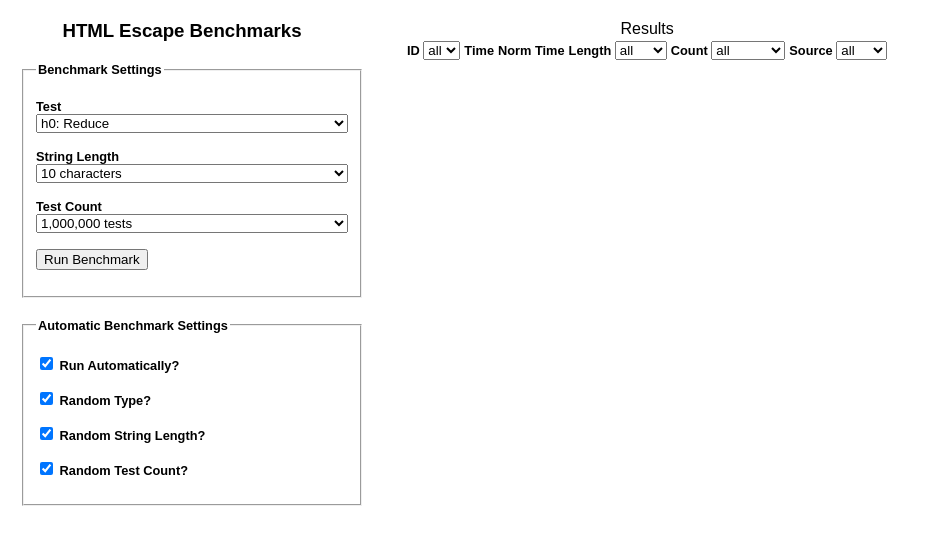
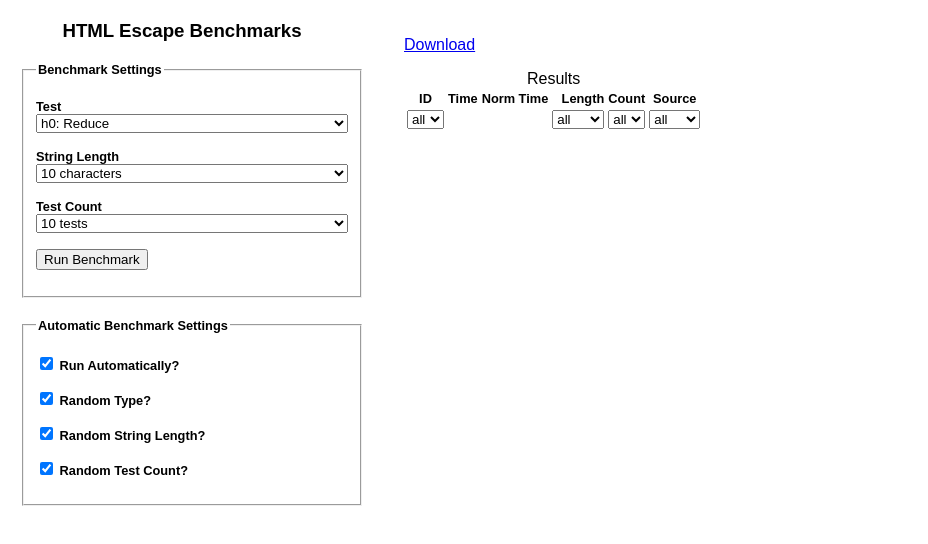
Before and after one commit to pablotron/fastest-js-html-escape, a plain HTML site: page index.html in a window 1280 px wide. Shown: the whole page, without its empty margins (0-928 px from the left). Drawn offline with Linux system fonts and the light colour scheme.

Commit message:
better bench, download, more cleanups

```diff
--- a/common.js
+++ b/common.js
@@ -1,7 +1,14 @@
 const FNS = (() => {
   "use strict";
 
-  // query selector all
+  // pick random element of array
+  const pick = (ary) => ary[Math.floor(Math.random() * ary.length)];
+
+  // get last element of array
+  const last = (ary) => ary[ary.length - 1];
+
+  // query selector and query selector all
+  const qs = (s) => document.querySelector(s);
   const qsa = (s) => Array.from(document.querySelectorAll(s));
 
   // html escape (text-based, old)
@@ -181,40 +188,44 @@ const FNS = (() => {
     `,
   }];
 
-  const LENGTHS = [{
+  const LENS = [{
     id: '10',
     name: '10 characters',
-    text: '10 character strings.'
+    text: 'Strings of length 10.'
   }, {
     id: '100',
     name: '100 characters',
-    text: '100 character strings.'
+    text: 'Strings of length 100.'
   }, {
     id: '1000',
     name: '1000 characters',
-    text: '1000 character strings.'
+    text: 'Strings of length 1000.'
+  }, {
+    id: '2000',
+    name: '2000 characters',
+    text: 'Strings of length 2000.'
   }];
 
   const NUMS = [{
-    id: '1000000',
-    name: '1,000,000 tests',
-    text: '1,000,000 tests.'
+    id: '10',
+    name: '10 tests',
+    text: 'Run 10 tests.'
   }, {
-    id: '2000000',
-    name: '2,000,000 tests',
-    text: '2,000,000 tests.'
+    id: '20',
+    name: '10 tests',
+    text: 'Run 10 tests.'
   }, {
-    id: '3000000',
-    name: '3,000,000 tests',
-    text: '3,000,000 tests.'
+    id: '30',
+    name: '30 tests',
+    text: 'Run 30 tests.'
   }, {
-    id: '4000000',
-    name: '4,000,000 tests',
-    text: '4,000,000 tests.'
+    id: '40',
+    name: '40 tests',
+    text: 'Run 40 tests.'
   }, {
-    id: '5000000',
-    name: '5,000,000 tests',
-    text: '5,000,000 tests.'
+    id: '50',
+    name: '50 tests',
+    text: 'Run 50 tests.'
   }];
 
   const FROMS = [{
@@ -231,20 +242,42 @@ const FNS = (() => {
     text: 'user',
   }];
 
+  // calculate normalization coefficient numerator
+  const norm_coef_num = parseFloat(last(NUMS).id) * parseFloat(last(LENS).id);
+
+  // calculate normalized duration label
+  const norm_label = (() => {
+    const num = parseInt(last(NUMS).id, 10);
+    const len = parseInt(last(LENS).id, 10);
+
+    return `
+      Normalized mean duration (~μs/test for ${num} strings of length ${len}).
+    `.trim();
+  })();
+
   return Object.freeze({
     tests: TESTS,
-    lens: LENGTHS,
+    lens: LENS,
     nums: NUMS,
     froms: FROMS,
+
+    pick: pick,
+    last: last,
+    params: params,
+    qs: qs,
     qsa: qsa,
+
     h0: h0,
     h1: h1,
     h2: h2,
     h3: h3,
     h4: h4,
     h5: h5,
-    h6: h5,
+    h6: h6,
     // hd: hd,
-    params: params,
+    h: h6,
+
+    norm_coef_num: norm_coef_num,
+    norm_label: norm_label,
   });
 })();
--- a/index.html
+++ b/index.html
@@ -174,17 +174,60 @@
     </article><!-- left -->
 
     <article class='right'>
+      <p>
+        <a
+          href='#'
+          id='download'
+          title='Download results as CSV.'
+          aria-label='Download results as CSV.'
+        >Download</a>
+      </p>
+
       <table id='bench-results'>
         <caption>Results</caption>
 
         <thead>
-          <tr>
+          <tr class='names'>
             <th
               title='Test ID.'
               aria-label='Test ID.'
+            >ID</th>
+
+            <th
+              class='right'
+              title='Mean duration (μs).'
+              aria-label='Mean duration (μs).'
             >
-              ID
+              Time
+            </th>
 
+            <th
+              id='norm-header'
+              class='right'
+              title='...'
+              aria-label='...'
+            >Norm Time</th>
+
+            <th
+              class='right'
+              title='Test string size (bytes).'
+              aria-label='Test string size (bytes).'
+            >Length</th>
+
+            <th
+              class='right'
+              title='Number of tests.'
+              aria-label='Number of tests.'
+            >Count</th>
+
+            <th
+              title='Test source (auto, seed, or user).'
+              aria-label='Test source (auto, seed, or user).'
+            >Source</th>
+          </tr>
+
+          <tr class='filters'>
+            <th>
               <select
                 class='result-filter'
                 title='Select test filter.'
@@ -193,29 +236,11 @@
               ></select>
             </th>
 
-            <th
-              class='right'
-              title='Mean test duration (ms).'
-              aria-label='Mean test duration (ms).'
-            >
-              Time
+            <th colspan='2'>
+              &nbsp;
             </th>
 
-            <th
-              class='right'
-              title='Normalized mean test duration (ms/1k chars).'
-              aria-label='Normalized mean test duration (ms/1k chars).'
-            >
-              Norm Time
-            </th>
-
-            <th
-              class='right'
-              title='Test string size (bytes).'
-              aria-label='Test string size (bytes).'
-            >
-              Length
-
+            <th>
               <select
                 class='result-filter'
                 title='Select string length filter.'
@@ -224,13 +249,7 @@
               ></select>
             </th>
 
-            <th
-              class='right'
-              title='Number of tests.'
-              aria-label='Number of tests.'
-            >
-              Count
-
+            <th>
               <select
                 class='result-filter'
                 title='Select test count filter.'
@@ -239,12 +258,7 @@
               ></select>
             </th>
 
-            <th
-              title='Test source (auto, seed, or user).'
-              aria-label='Test source (auto, seed, or user).'
-            >
-              Source
-
+            <th>
               <select
                 class='result-filter'
                 title='Select test source filter.'
--- a/script.js
+++ b/script.js
@@ -1,20 +1,14 @@
 (() => {
   "use strict";
 
-  // html escape
-  const qsa = FNS.qsa;
-  const h = FNS.h1;
+  // get shared functions
+  const {qs, qsa, h, pick, last} = FNS;
 
   // convert string to upper case
   const uc = (s) => s.toUpperCase();
 
-  // trim string, compact whitespace
-  const pack = (s) => s.trim().replace(/\s+/, ' ');
-
-  const round = (v, p = 3) => Math.round(v * (10.0 ** p)) / (10.0 ** p);
-
   // templates
-  const T = {
+  const T = Object.freeze({
     hi: (s) => `
       hello ${h(uc(s))}!
     `,
@@ -49,15 +43,15 @@
 
         <td
           class='right'
-          title='Mean test duration (ms).'
-          aria-label='Normalized mean test duration (ms).'
-        >${h('' + round(mean))}</td>
+          title='Mean duration (μs).'
+          aria-label='Mean duration (μs).'
+        >${h(mean.toFixed(3))}</td>
 
         <td
           class='right'
-          title='Normalized mean test duration (ms/1k chars).'
-          aria-label='Normalized mean test duration (ms/1k chars).'
-        >${h('' + round(norm_mean))}</td>
+          title='${h(FNS.norm_label)}'
+          aria-label='${h(FNS.norm_label)}'
+        >${h(norm_mean.toFixed(3))}</td>
 
         <td
           class='right'
@@ -73,12 +67,12 @@
 
         <td
           class='right'
-          title='Test source (one of "user" or "auto").'
-          aria-label='Test source (one of "user" or "auto").'
+          title='Test source (one of "auto", "seed", or "user").'
+          aria-label='Test source (one of "auto", "seed", or "user").'
         >${h(data.from)}</td>
       </tr>
     `,
-  };
+  });
 
   let results = [];
 
@@ -90,12 +84,6 @@
       (fs[id] === 'all') || (('' + row.data[id]) === fs[id]))
     )).map((row) => T.row(row)).join('');
   })();
-
-  // pick random element of array
-  const pick = (ary) => ary[Math.floor(Math.random() * ary.length)];
-
-  // get last element of array
-  const last = (ary) => ary[ary.length - 1];
 
   // trigger custom event on elements matching selector
   const trigger = (sel, type, data) => {
@@ -116,6 +104,12 @@
   const name = `paul<>\'"&
   duncan<>&\'`;
   document.addEventListener('DOMContentLoaded', () => {
+    // set title and aria-label for normalized time column header
+    (() => {
+      const el = qs('#norm-header');
+      ['title', 'aria-label'].forEach(s => el.setAttribute(s, FNS.norm_label));
+    })();
+
     // populate benchmark parameter and result filter selects
     qsa('.bench-param').forEach((el) => {
       const rows = FNS[el.dataset.id + 's'];
@@ -133,18 +127,13 @@
 
     // init worker
     const worker = new Worker('worker.js');
-    worker.onmessage = (() => {
-      const el = qsa('#bench-results tbody')[0];
-
-      return (e) => {
-        console.log(e.data);
+    worker.onmessage = (e) => {
       results.unshift(e.data);
       trigger('#bench-results tbody', 'refresh');
     };
-    })();
 
     // declare run()
-    const run = (data) => void worker.postMessage({
+    const run = (data) => worker.postMessage({
       from: data.from,
       test: data.test,
       len: parseInt(data.len, 10),
@@ -161,39 +150,33 @@
 
     // automatically run test every 5 seconds
     setInterval((() => {
-      // cache auto toggle
-      const auto = qsa('#bench-auto')[0];
-
-      // cache elements
+      // cache auto toggle, param selects, and rand toggles
       const els = qsa('.bench-param, .bench-rand-toggle').reduce((r, el) => {
         r[el.dataset.kind][el.dataset.id] = el;
         return r;
-      }, { user: {}, rand: {} });
+      }, { auto: qs('#bench-auto'), user: {}, rand: {} });
 
       return () => {
-        if (!auto.checked) {
-          return;
-        }
-
-        // run benchmark
+        if (els.auto.checked) {
           run(Object.keys(els.rand).reduce((r, id) => {
             const list = FNS[id + 's'];
             r[id] = els.rand[id].checked ? pick(list).id : els.user[id].value;
             return r;
           }, { from: 'auto' }));
+        }
       };
     })(), 5000);
 
     // test templates
     (() => {
-      qsa('#greeting-hi')[0].innerHTML = T.hi(name);
+      qs('#greeting-hi').innerHTML = T.hi(name);
 
-      qsa('#greeting-sup')[0].innerHTML = T.sup({
+      qs('#greeting-sup').innerHTML = T.sup({
         first: 'paul',
         last: 'duncan',
       });
 
-      qsa('#uri')[0].innerText = FNS.params({
+      qs('#uri').innerText = FNS.params({
         foo: '<>@#$',
         bar: 'barldkasjkl',
         '!<> ': 'b z+=?',
@@ -203,7 +186,7 @@
     // bind to refresh event
     (() => {
       // cache table body
-      const el = qsa('#bench-results tbody')[0];
+      const el = qs('#bench-results tbody');
 
       // bind to refresh event
       el.addEventListener('refresh', () => {
@@ -220,7 +203,7 @@
     });
 
     // bind to click event
-    qsa('#run-benchmark')[0].addEventListener('click', (() => {
+    qs('#run-benchmark').addEventListener('click', (() => {
       // cache elements
       const els = qsa('.bench-param').reduce((r, el) => {
         r[el.dataset.id] = el;
@@ -238,5 +221,40 @@
         return false;
       };
     })());
+
+    (() => {
+      const el = qs('#download');
+      const COLS = [{
+        name: 'ID',
+        get: row => row.data.test,
+      }, {
+        name: 'Time',
+        get: row => row.mean,
+      }, {
+        name: 'Norm Time',
+        get: row => row.norm_mean,
+      }, {
+        name: 'Length',
+        get: row => row.data.len,
+      }, {
+        name: 'Count',
+        get: row => row.data.num,
+      }, {
+        name: 'Source',
+        get: row => row.data.from,
+      }];
+
+      const esc = v => `"${v.toString().replaceAll('"', '""')}"`;
+      const get_href = () => 'data:text/csv,' + encodeURIComponent(
+        [COLS.map(({name}) => esc(name)).join(',')].concat(
+          results.map(row => COLS.map(col => esc(col.get(row))).join(','))
+        ).join("\r\n")
+      );
+
+      el.addEventListener('click', () => {
+        el.download = 'results.csv';
+        el.href = get_href();
+      }, false);
+    })()
   });
 })();
```
Also changed, not shown: worker.js (+43 -34 lines). Lines whose indentation alone changed are shown as unchanged.
